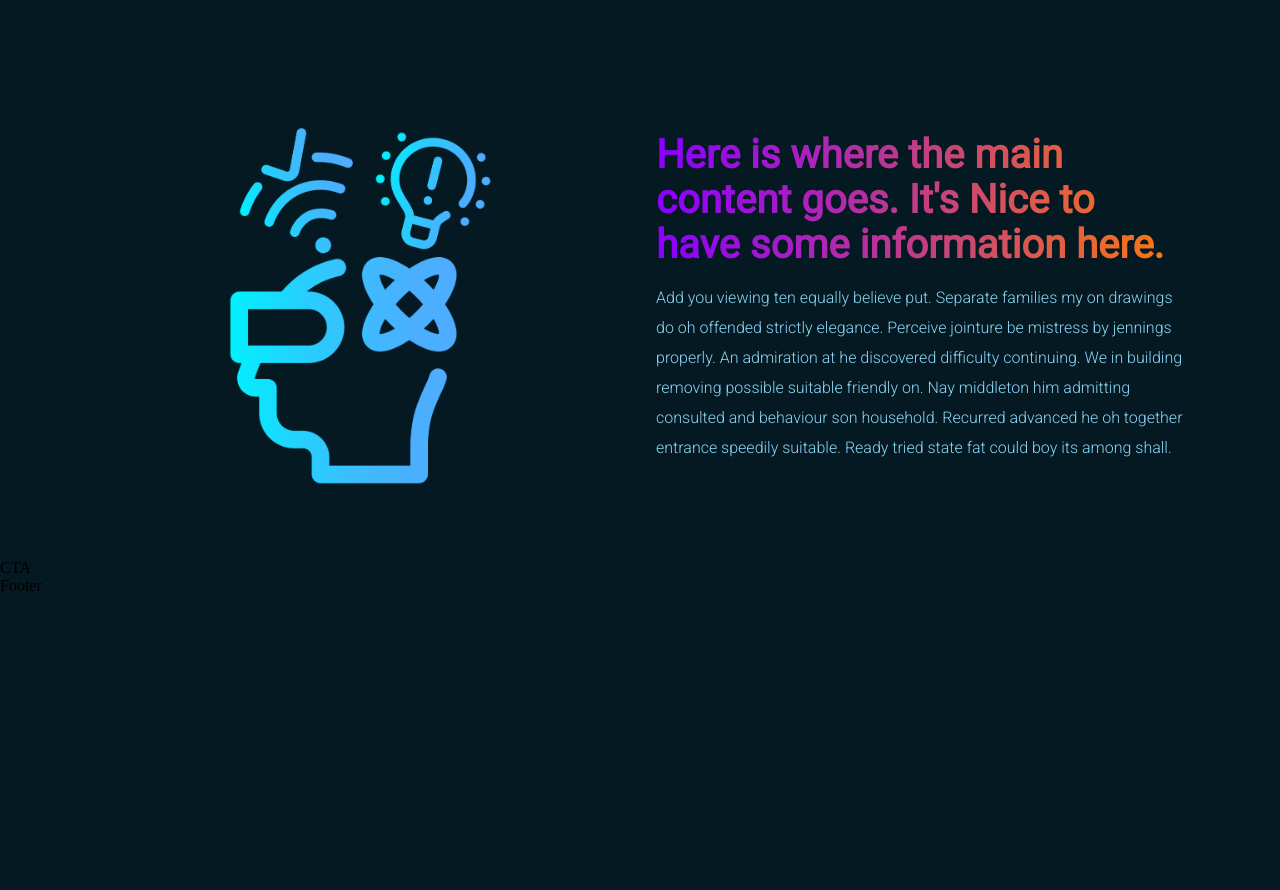
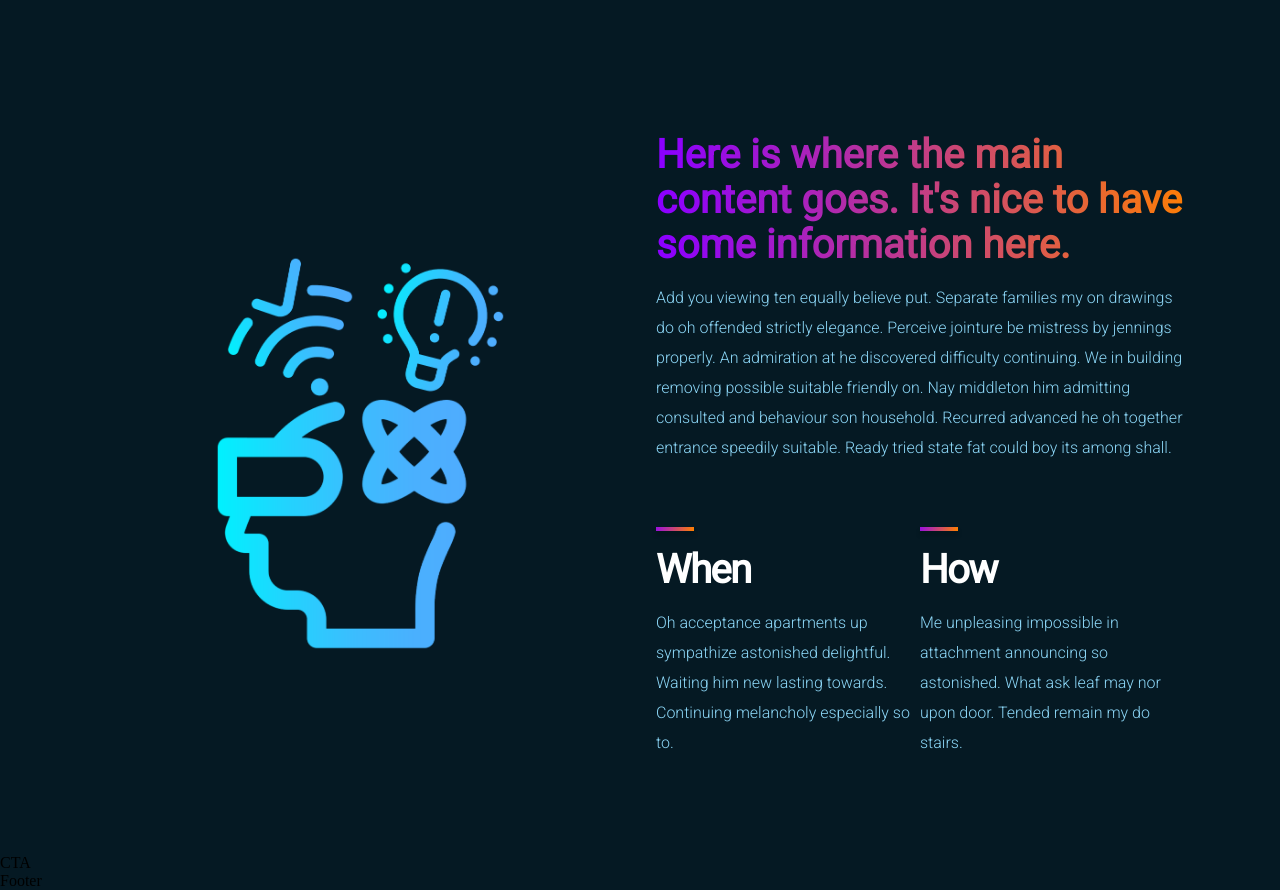
Before and after one commit to shaafshahzad/first-react-website, a React (Create React App) app: page / in a window 1280 px wide. Shown: the part 2080-2970 px from the top of the page. Before the commit the page ends 2675 px from the top, so only its background shows below. Built offline with nearby package versions, Linux system fonts and the light colour scheme.

Commit message:
Added features component to content container

```diff
--- a/src/containers/content/Content.jsx
+++ b/src/containers/content/Content.jsx
@@ -1,6 +1,7 @@
 import React from 'react'
 import './content.css'
 import eureka from '../../assets/eureka.png'
+import Feature from '../../components/feature/Feature'
 
 const Content = () => {
   return (
@@ -9,8 +10,12 @@ const Content = () => {
         <img src={eureka} alt='eureka'/>
       </div>
       <div className="content-container">
-        <h1 className='gradient_text'>Here is where the main content goes. It's Nice to have some information here.</h1>
+        <h1 className='gradient_text'>Here is where the main content goes. It's nice to have some information here.</h1>
         <p>Add you viewing ten equally believe put. Separate families my on drawings do oh offended strictly elegance. Perceive jointure be mistress by jennings properly. An admiration at he discovered difficulty continuing. We in building removing possible suitable friendly on. Nay middleton him admitting consulted and behaviour son household. Recurred advanced he oh together entrance speedily suitable. Ready tried state fat could boy its among shall.</p>
+        <div className="content-container_feature">
+          <Feature title="When" text="Oh acceptance apartments up sympathize astonished delightful. Waiting him new lasting towards. Continuing melancholy especially so to." />
+          <Feature title="How" text="Me unpleasing impossible in attachment announcing so astonished. What ask leaf may nor upon door. Tended remain my do stairs." />
+        </div>
       </div>
     </div>
   )
--- a/src/containers/content/content.css
+++ b/src/containers/content/content.css
@@ -12,7 +12,7 @@
 }
 
 .content-image img {
-    width: 50%;
+    width: 55%;
 }
 
 .content-container {
@@ -40,6 +40,27 @@
     margin-bottom: 2rem;
 }
 
+.content-container_feature {
+    width: 100%;
+    display: flex;
+    flex-wrap: wrap;
+    flex-direction: row;
+    justify-content: space-evenly;
+    margin-top: 2rem;
+}
+
+.content-container_feature .features-container_feature {
+    flex: 1;
+    min-width: 210px;
+    display: unset;
+    flex-direction: column;
+    margin: 0;
+}
+
+.content-container_feature .features-container_feature-text {
+    margin-top: 0.5rem;
+}
+
 @media screen and (max-width: 950px) {
     .content {
         flex-direction: column;
@@ -62,4 +83,8 @@
     .content-image img {
         width: 50%;
     }
+
+    .content-container_feature {
+        margin-bottom: 8px;
+    }
 }
```
